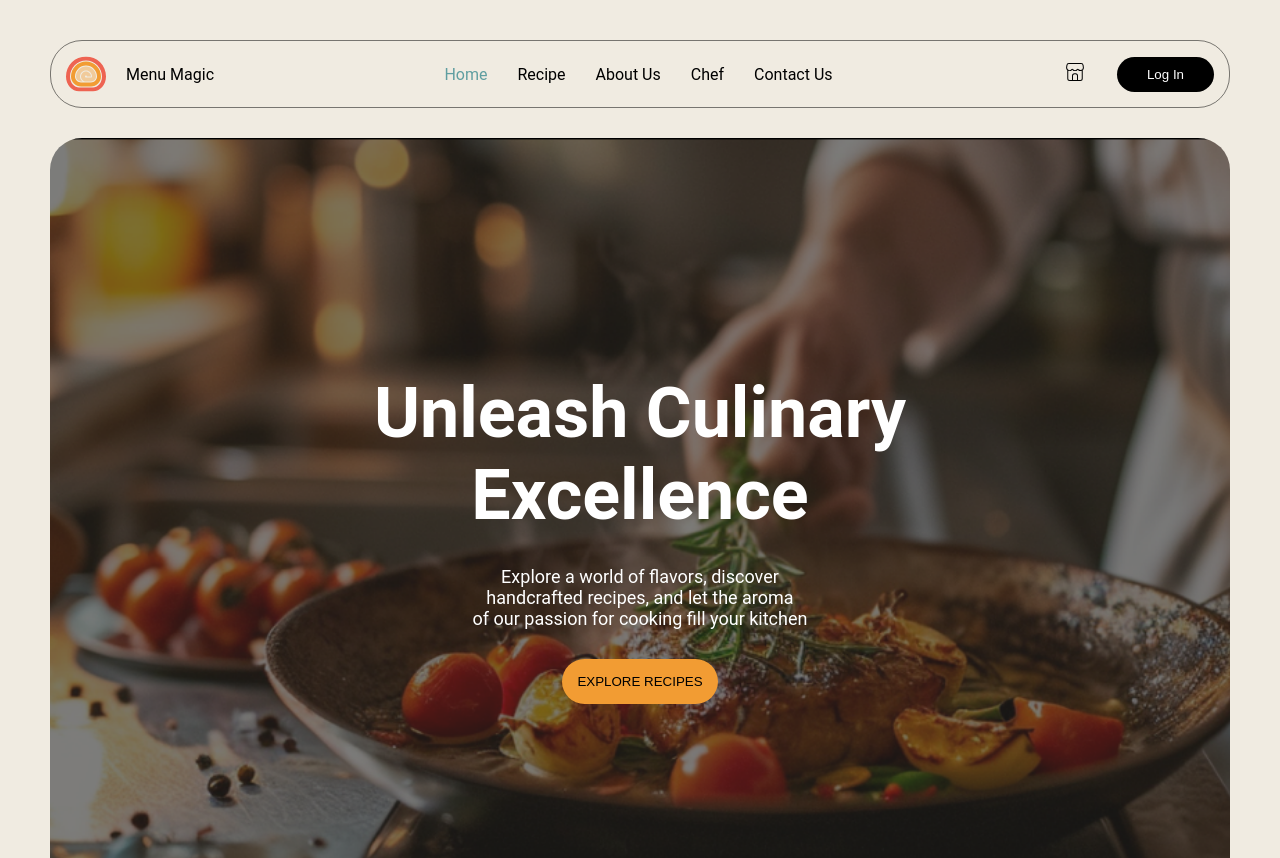
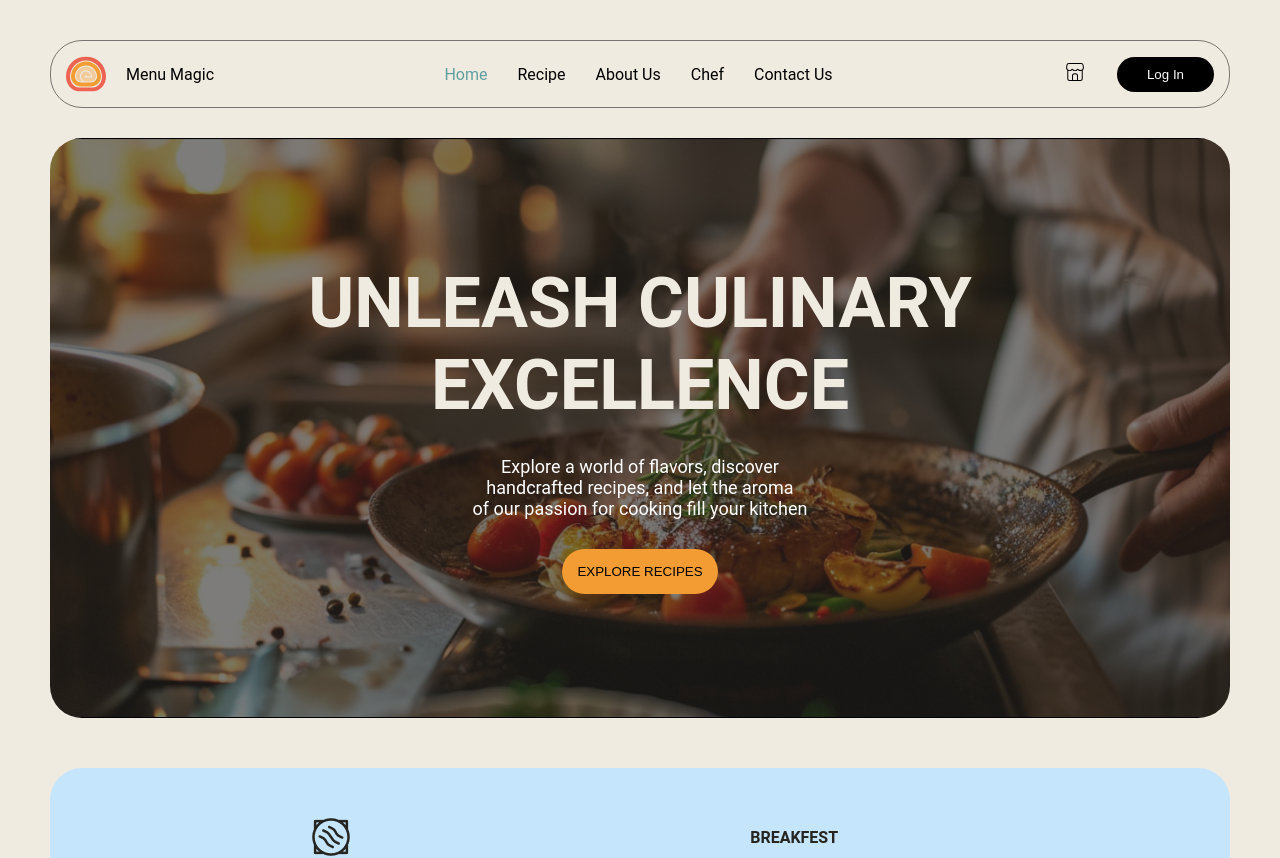
Before and after one commit to Elhan23/MenuMagic, a React (Vite) app: page / in a window 1280 px wide. Shown: the top 858 px of the page. Built offline with nearby package versions, Linux system fonts and the light colour scheme; a web font is replaced by a local one.

Commit message:
change component

```diff
--- a/src/components/HomeComponents/HeroCompoents/HeroCompoents.jsx
+++ b/src/components/HomeComponents/HeroCompoents/HeroCompoents.jsx
@@ -7,7 +7,7 @@ function HeroComponents() {
     <section className="hero_bg">
       <div className="hero_text">
         <h1>
-          Unleash Culinary <br /> Excellence
+          UNLEASH CULINARY <br /> EXCELLENCE
         </h1>
         <p>
           Explore a world of flavors, discover <br /> handcrafted recipes, and
--- a/src/components/HomeComponents/HeroCompoents/HeroCompoents.scss
+++ b/src/components/HomeComponents/HeroCompoents/HeroCompoents.scss
@@ -1,7 +1,7 @@
 .hero_bg {
   background-image: url("../../../assets/images/hero.png");
   background-size: cover;
-  height: 100vh;
+  height: 580px;
   border-radius: 32px;
   background-repeat: no-repeat;
   background-position: center;
@@ -21,7 +21,8 @@
   & h1 {
     font-family: "Roboto", Roboto;
     font-size: 70px;
-    color: white;
+    font-weight: bold;
+    color: #f0ebe1;
   }
 
   & p {
@@ -30,11 +31,11 @@
     font-size: 18px;
   }
 
-  & button{
-     background-color: #F29C33;
-     border-radius: 24px;
-     border: none;
-     padding: 15px;
-     cursor: pointer;
+  & button {
+    background-color: #f29c33;
+    border-radius: 24px;
+    border: none;
+    padding: 15px;
+    cursor: pointer;
   }
 }
--- a/src/pages/AboutUs/AboutUs.jsx
+++ b/src/pages/AboutUs/AboutUs.jsx
@@ -2,9 +2,9 @@ import React from 'react'
 
 function AboutUs() {
   return (
-     <div>
+    <div>
 
-     </div>
+    </div>
   )
 }
 
```
Also changed, not shown: src/components/HomeComponents/HomeSection/HomeSection.jsx (line endings or trailing spaces).
